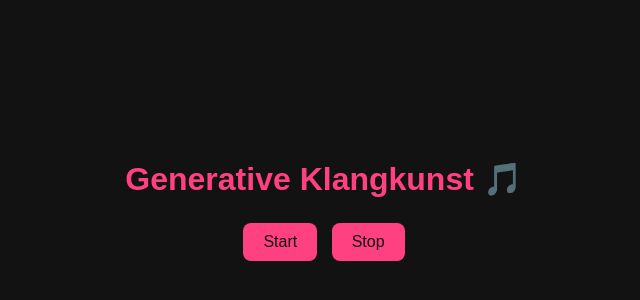
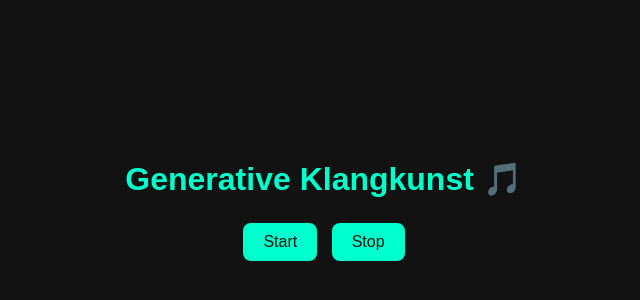
Before and after one commit to datifysl/blitz-map, a plain HTML site: page index.html in a window 1280 px wide. Shown: the part 198-498 px from the top of the page, without its empty margins (316-956 px from the left). Drawn offline with Linux system fonts and the light colour scheme.

Commit message:
Update style.css

```diff
--- a/style.css
+++ b/style.css
@@ -14,7 +14,7 @@ body {
 }
 
 h1 {
-    color: #ff4081;
+    color: #00ffcc;
     margin-bottom: 20px;
 }
 
@@ -24,7 +24,7 @@ button {
     margin: 5px;
     border-radius: 8px;
     border: none;
-    background-color: #ff4081;
+    background-color: #00ffcc;
     color: #121212;
     cursor: pointer;
 }
```
